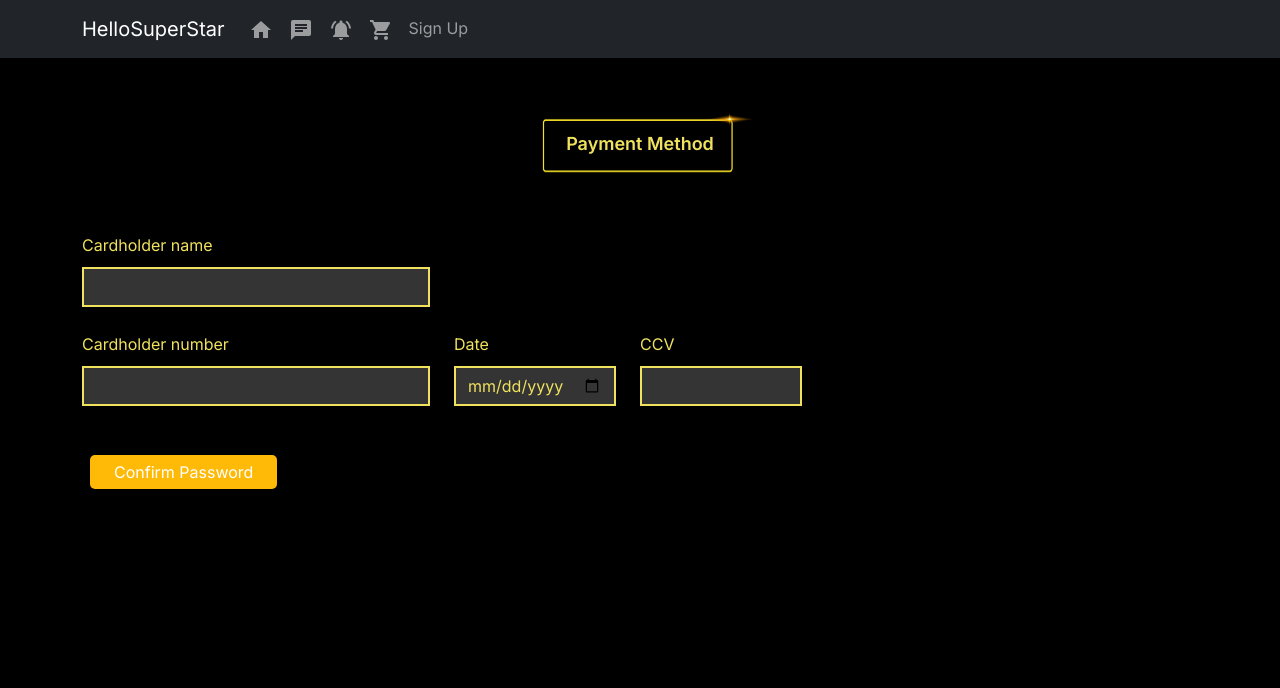
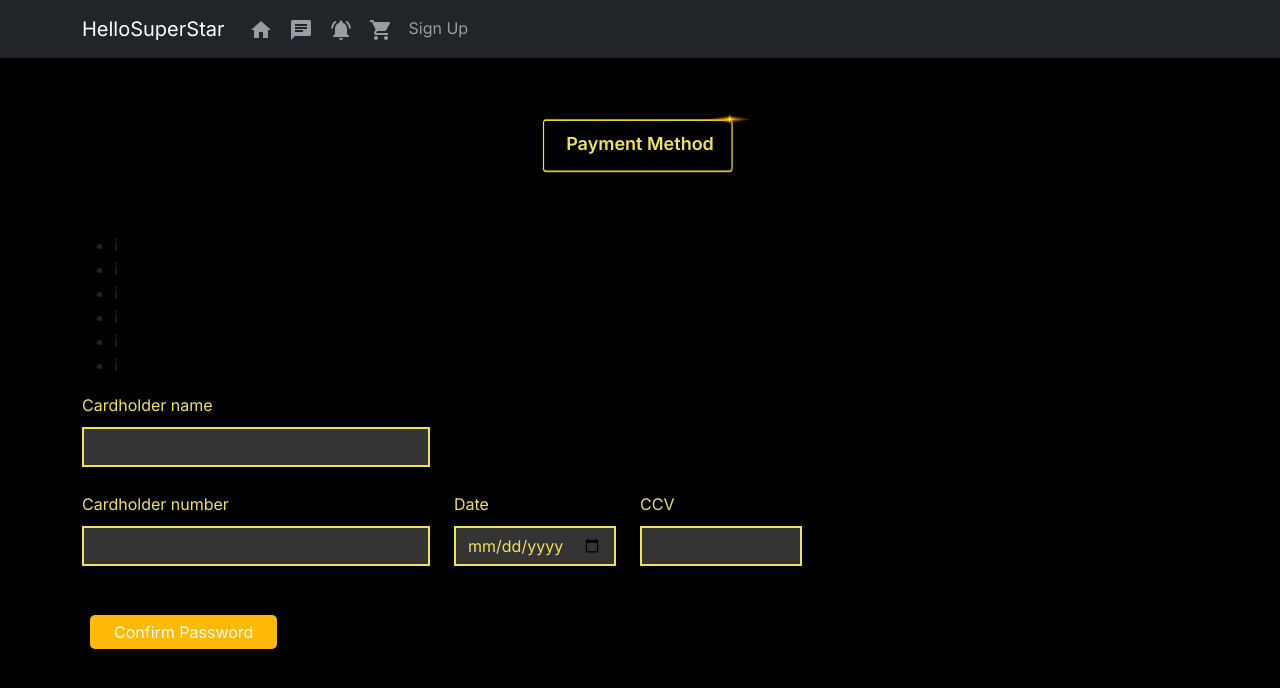
Before and after one commit to aktaruzzamanjoti97/HelloSuperStars, a React (Create React App) app: page /buy-packages in a window 1280 px wide. Shown: the top 688 px of the page. Built offline with nearby package versions, Linux system fonts and the light colour scheme; no server answers; sample sign-in values are in the browser's storage.

Commit message:
Payment images list

```diff
--- a/src/components/Pages/User/Packages/BuyPackages.js
+++ b/src/components/Pages/User/Packages/BuyPackages.js
@@ -10,6 +10,17 @@ export const BuyPackages = () => {
           <div className="row max-auto">
             <div className="buy-packages-header">
               <p className="text-center col-md-12">Payment Method</p>
+            </div>
+
+            <div className="payment-pak">
+              <ul className="car-pak">
+                <li className="car-pak-li">i</li>
+                <li className="car-pak-li">i</li>
+                <li className="car-pak-li">i</li>
+                <li className="car-pak-li">i</li>
+                <li className="car-pak-li">i</li>
+                <li className="car-pak-li">i</li>
+              </ul>
             </div>
 
             <form>
```
Also changed, not shown: src/images/Payment-img/BKash-bKash-Logo.wine.png (added), src/images/Payment-img/PayPal-Logo.wine.png (added).
